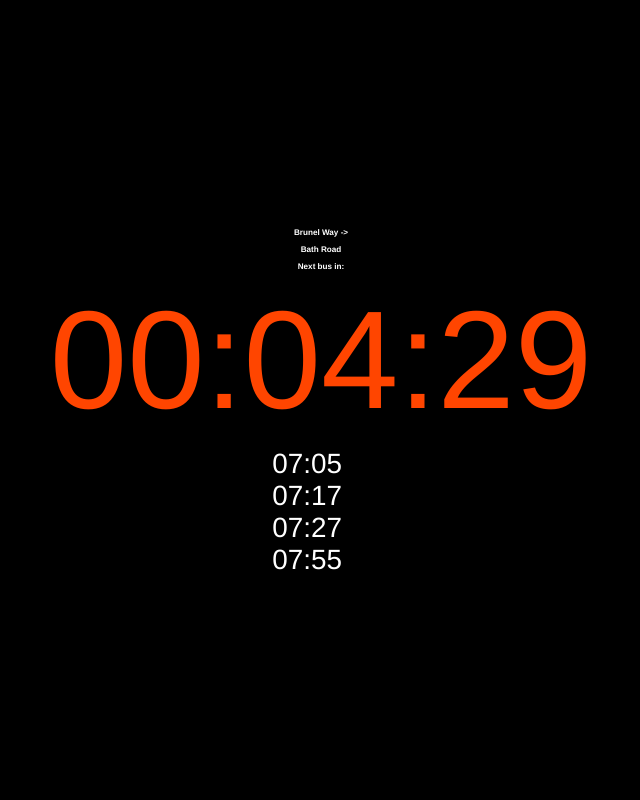
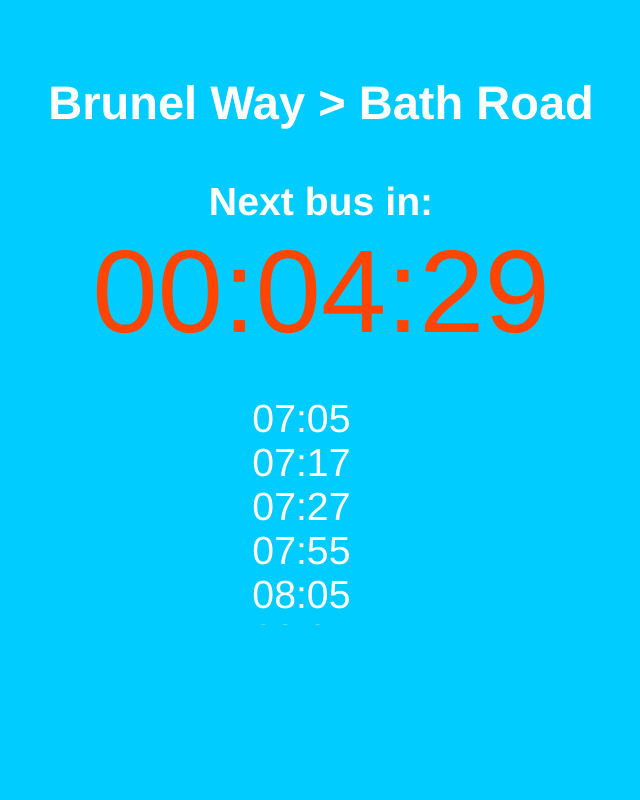
Before and after one commit to fahran/shuttle-app, a plain HTML site: page www/index.html in a window 1280 px wide. Shown: the whole page, without its empty margins (319-959 px from the left). Drawn offline with Linux system fonts and the light colour scheme.

Commit message:
Spacing and sizing fixes for different screen sizes.

```diff
--- a/www/css/style.css
+++ b/www/css/style.css
@@ -1,10 +1,9 @@
 html, body {
 	height: 100%;
-	font-size: 100%;
+	font-size: 50%;
 }
 
 body {
-  background-color: black;
   color: white;
   font-family: helvetica, sans-serif;
   text-align: center;
@@ -18,18 +17,40 @@ body {
 	vertical-align: middle;
 }
 
+.panel-1 {
+    background-color: #00ccff;
+}
+
+.locations {
+  margin: 5% 0;
+}
+
+.locations h1 {
+  font-size: 6em;
+  margin: 0;
+}
+
+.locations h1 span {
+  display: block;
+}
+
+.timer h3 {
+  font-size: 5em;
+  margin: 0;
+}
+
 /*Ideally, use new vw font size measurement, for fonts that scale with screen width.
 As this is only chrome webview etc. (ie. Android 4.4 Kitkat+), we make do with media queries...*/
 #timeToNextBus {
   /*font-size: 20vw;*/
-  font-size: 20em;
+  font-size: 15em;
   margin: 0;
 }
 
 #busTimes li#nextBusTime {
 	/*font-size: 5vw;*/
 	/*font-size: 5em;  */
-  color: greenyellow;
+  color: #ccff00;
 }
 
 .imminent {
@@ -47,29 +68,38 @@ ol {
 
 #busTimes li {
 	margin-right: 1em;
-  font-size: 4em;
+  font-size: 5em;
 }
 
 .times-list-wrapper {
   width: 50%;
   margin: 0 auto;
   overflow-y: auto;
-  height: 20em;
+  height: 30em;
+  margin-top: 5%;
 }
 
+@media (min-width: 330px) {
+  html, body {font-size: 55%;}
 
-@media (max-width: 80em) {
-  html, body {font-size: 66%;}
 }
 
-@media (max-width: 40em) {
-  html, body {font-size: 50%;}
-}
+@media (min-width: 768px) {
+  html, body {font-size: 70%;}
 
-@media (max-width: 20em) {
-  html, body {font-size: 20%;}
+  .locations {
+    margin-bottom: 50px;
+    margin-top: -100px;
+  }
+
+  .locations h1 span {
+    display: inline;
+  }
 
   .times-list-wrapper {
-    overflow-y: auto;
+    width: 400px;
+    overflow-y: none;
+    margin-top: 30px
   }
+
 }
--- a/www/index.html
+++ b/www/index.html
@@ -16,10 +16,13 @@
 	</script>
 	</head>
 <body>
-    <section class="journey-panel">
+    <section class="journey-panel panel-1">
     	<section class="locations">
-    		<h1 class="from">Brunel Way -></h1>
-    		<h1 class="to">Bath Road</h1>
+    		<h1>
+	    		<span class="from">Brunel Way ></span>
+	    		<span class="to">Bath Road</span>
+    		</h1>
+
     	</section>
 
     	<section class="timer">
--- a/www/js/app.js
+++ b/www/js/app.js
@@ -7,8 +7,6 @@ function setUp() {
 	var stationToBathRoadBusService = new BusTimeService(busData[0].times.outbound);
     var bathRoadToStationBusService = new BusTimeService(busData[0].times.return);
     var busService = bathRoadToStationBusService
-
-
 
     var busTimes = busService.getTimes();
     renderBusTimes(busTimes);
```
